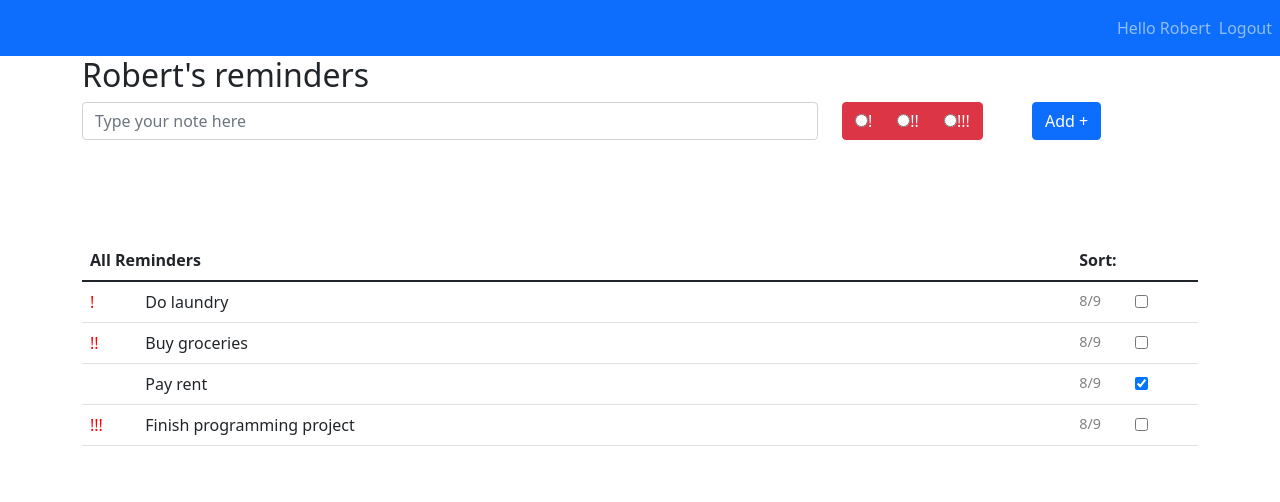
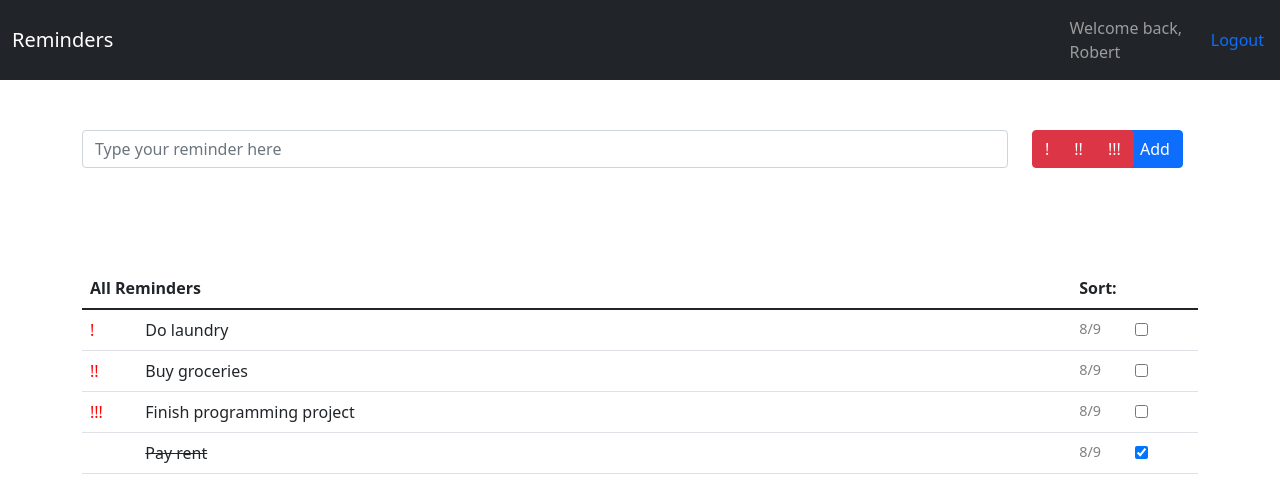
Before and after one commit to robertjhull/to-do-list, a React (Create React App) app in the folder client/: page / in a window 1280 px wide. Shown: the top 502 px of the page. Built offline with nearby package versions, Linux system fonts and the light colour scheme.

Commit message:
Fix dashboard styling

```diff
--- a/client/src/components/dashboard/Navigation.tsx
+++ b/client/src/components/dashboard/Navigation.tsx
@@ -1,4 +1,4 @@
-import { Navbar, Nav } from 'react-bootstrap';
+import { Navbar, Nav, Container } from 'react-bootstrap';
 import { useHistory } from 'react-router-dom';
 import { User } from "../../interface/User";
 
@@ -9,13 +9,18 @@ export default function Navigation({ id, username }: User): JSX.Element {
   }
 
   return (
-    <Navbar expand="lg" variant="dark" bg="primary" className="justify-content-end">
-      <Nav>
+    <Navbar expand="lg" bg="dark" variant="dark">
+      <Container>
+        <Navbar.Brand>Reminders</Navbar.Brand>
+      </Container>
+      <Navbar.Collapse className="justify-content-end">
         <Navbar.Text>
-          Hello {username}
+          Welcome back, {username}
         </Navbar.Text>
-        <Nav.Link onClick={ logout }>Logout</Nav.Link>
-      </Nav>
+        <Nav.Link onClick={logout}>
+          Logout
+        </Nav.Link>
+      </Navbar.Collapse>
     </Navbar>
   )
 }
--- a/client/src/components/dashboard/Reminder.tsx
+++ b/client/src/components/dashboard/Reminder.tsx
@@ -1,7 +1,5 @@
 import react, { useEffect } from 'react';
 import { Reminder } from "../../interface/Reminder";
-// import LinkSVG from '../public/link.svg'
-// import DeleteSVG from '../public/delete.svg'
 
 const priorityStyle = {
   width: "5%",
@@ -26,21 +24,22 @@ export default function Note(reminder: Reminder): JSX.Element {
   const { id, title, date, completed, priority } = reminder;
   const priorityMark = "!".repeat(priority);
 
-  // useEffect(() => {
-  //     if (completed) { document.getElementById(id).className = "note-completed" }
-  //     else { document.getElementById(id).className = "" }
-  // }, [id, completed])
-
   return (
     <tr>
       {/* Priority of note */}
       <td style={priorityStyle}>{ priorityMark }</td>
       {/* Note content */}
       <td style={titleStyle} id={id}>
-        {title}
+        {completed ? (
+          <span style={{textDecoration: 'line-through'}}>{title}</span>
+        ) : (
+          <>{title}</>
+        )}
       </td>
       {/* Date added in format M/DD */}
-      <td style={dateStyle}>{`${date.getMonth()}/${date.getDate()}`}</td>
+      <td style={dateStyle}>
+        {`${date.getMonth()}/${date.getDate()}`}
+      </td>
       {/* Checkbox that sets completed status of note */}
       <td style={completedStyle}>
         {completed ?
--- a/client/src/components/forms/ReminderForm.tsx
+++ b/client/src/components/forms/ReminderForm.tsx
@@ -1,5 +1,5 @@
 import { useState, useEffect, FormEvent, ChangeEvent } from 'react'
-import { Button, ButtonGroup, ToggleButton, Col, Form, Row } from 'react-bootstrap'
+import { Button, ButtonGroup, Col, Form, Row, Container } from 'react-bootstrap'
 // import { useRouter } from 'next/router'
 
 interface Props {
@@ -30,9 +30,10 @@ export default function ReminderForm({ userId }: Props): JSX.Element {
   }
 
   const setPriority = (value: number) => {
+    const priority = value === form.priority ? 0 : value;
     setForm({
       ...form,
-      priority: value
+      priority: priority
     })
   }
 
@@ -69,41 +70,39 @@ export default function ReminderForm({ userId }: Props): JSX.Element {
   ];
 
   return (
-    <Form onSubmit={handleSubmit}>
+    <Form onSubmit={handleSubmit} style={{marginTop: '50px'}}>
       <Row>
-          <Col lg={8}>
+        <Col lg={10}>
           <Form.Control
               type="text"
               maxLength={255}
               name="content"
               id="content-input"
-                placeholder='Type your note here'
+              placeholder='Type your reminder here'
               value={form.content}
               onChange={handleChange}
               autoComplete="off"
               required
             />
         </Col>
-          <Col lg={2}>
+        <Col lg={1}>
           <ButtonGroup>
             {radios.map((radio: Radio, idx: number): JSX.Element => (
-                <ToggleButton
+              <Button
                 key={idx}
                 id={`radio-${idx}`}
-                  type="radio"
                 variant="danger"
                 name="radio"
-                  value={radio.value}
-                  checked={form.priority === radio.value}
-                  onChange={(e) => setPriority(Number(e.currentTarget.value))}
+                onClick={(e) => setPriority(radio.value)}
+                style={form.priority === radio.value ? {backgroundColor: '#d00000'} : {}}
               >
                 {radio.name}
-                </ToggleButton>
+              </Button>
             ))}
           </ButtonGroup>
         </Col>
-          <Col lg={2}>
-            <Button variant="primary" type="submit">Add +</Button>
+        <Col lg={1}>
+          <Button variant="primary" type="submit">Add</Button>
         </Col>
       </Row>
     </Form>
--- a/client/src/context/useAuthContext.tsx
+++ b/client/src/context/useAuthContext.tsx
@@ -21,8 +21,8 @@ export const AuthProvider: FunctionComponent = ({ children }): JSX.Element => {
   const reminders = [
     { id: "id1", title: "Do laundry", date: new Date(), completed: false, priority: 1 },
     { id: "id2", title: "Buy groceries", date: new Date(), completed: false, priority: 2 },
-    { id: "id3", title: "Pay rent", date: new Date(), completed: true, priority: 0 },
-    { id: "id4", title: "Finish programming project", date: new Date(), completed: false, priority: 3 }
+    { id: "id4", title: "Finish programming project", date: new Date(), completed: false, priority: 3 },
+    { id: "id3", title: "Pay rent", date: new Date(), completed: true, priority: 0 }
   ];
 
   const user = { id: "01", username: "Robert" };
--- a/client/src/pages/Dashboard.tsx
+++ b/client/src/pages/Dashboard.tsx
@@ -2,7 +2,7 @@ import ReminderForm from "../components/forms/ReminderForm";
 import Navigation from "../components/dashboard/Navigation";
 import { Col, Container } from "react-bootstrap";
 import ReminderList from "../components/dashboard/ReminderList";
-import { useAuth } from "../context/UseAuthContext";
+import { useAuth } from "../context/useAuthContext";
 
 export default function Dashboard(): JSX.Element {
   const { user, reminders } = useAuth();
@@ -12,7 +12,6 @@ export default function Dashboard(): JSX.Element {
       <Navigation {...user} />
       <Container>
         <Col>
-          <h2>{user.username}'s reminders</h2>
           <ReminderForm userId={user.id} />
           <ReminderList {...reminders}/>
         </Col>
```
Also changed, not shown: client/src/components/forms/RegistrationForm.tsx (line endings or trailing spaces). Lines whose indentation alone changed are shown as unchanged.
